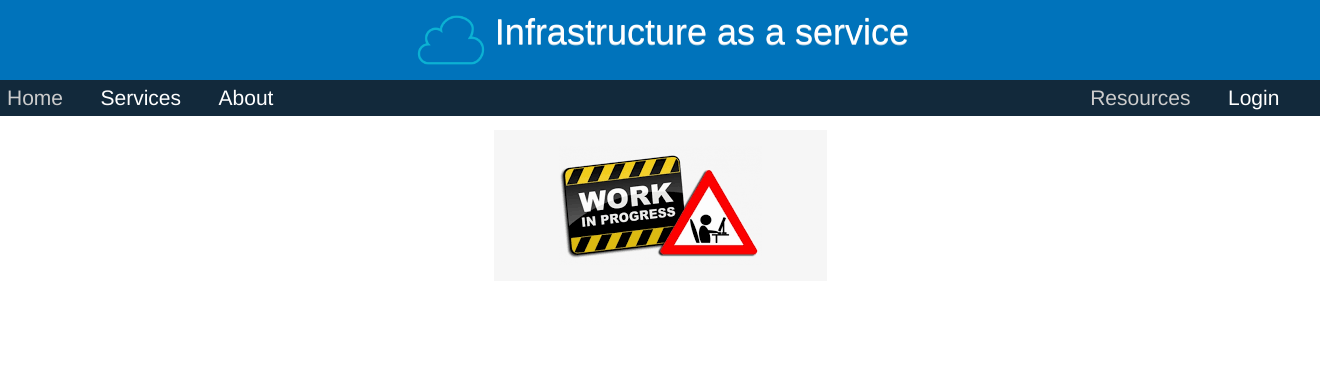
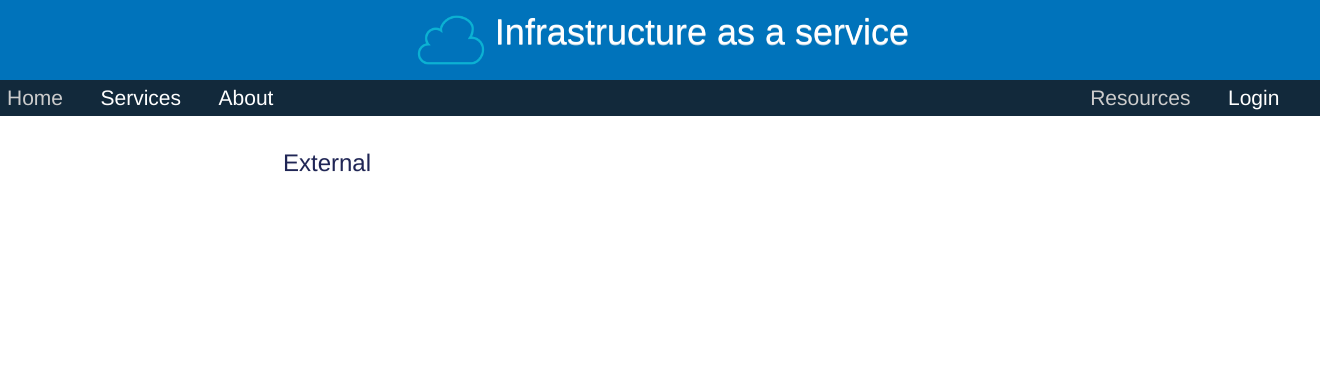
Before and after one commit to sagar-kolli/Django, a Django app: page /Services/Pega-Instance/ in a window 1320 px wide. Shown: the top 376 px of the page. Run offline with Django 3.2, Linux system fonts and the light colour scheme; some libraries are stand-ins or nearby versions.

Commit message:
External Script

```diff
--- a/templates/pegaInstance.html
+++ b/templates/pegaInstance.html
@@ -6,6 +6,12 @@
 
 
 {% block content%}
-<img src="{% static 'images/workInProgress.png' %}"/ class="center">
+<div class="container">
+  <div class="row">
+    <div class="col-sm-4">
+      <a href="/Services/Pega-Instance/external"><h3>External</h3></a>
+    </div>
+  </div>
+</div>
 
 {% endblock content%}
--- /dev/null
+++ b/test.py
@@ -0,0 +1 @@
+print("Hi your script is working")
--- a/website/urls.py
+++ b/website/urls.py
@@ -26,5 +26,6 @@ urlpatterns = [
 	path('Services/Pega-Platform-Upgrade/',views.upgrade,name="upgrade"),
 	path('About/',views.about,name="about"),
     path('admin/', admin.site.urls),
-	path('Login', views.login,name="login")
+	path('Login', views.login,name="login"),
+	path('Services/Pega-Instance/external', views.exteral, name="script")
 ]
--- a/website/views.py
+++ b/website/views.py
@@ -1,5 +1,8 @@
 from django.shortcuts import render
 from django.http import HttpResponse
+import sys
+from subprocess import run,PIPE
+
 # Create your views here.
 def home(request):
     return render(request, 'home.html', {})
@@ -17,3 +20,6 @@ def upgrade(request):
     return render(request, 'upgrade.html', {})
 def login(request):
     return render(request, 'login.html', {})
+def exteral(request):
+    out = run([sys.executable,'C:\\Users\\kolls2\\Desktop\\Sagar\\Django\\test.py'],shell=False,stdout=PIPE)
+    return render(request, 'external.html', {'data': out.stdout})
```
Also changed, not shown: templates/external.html (added, +10 -0 lines).
